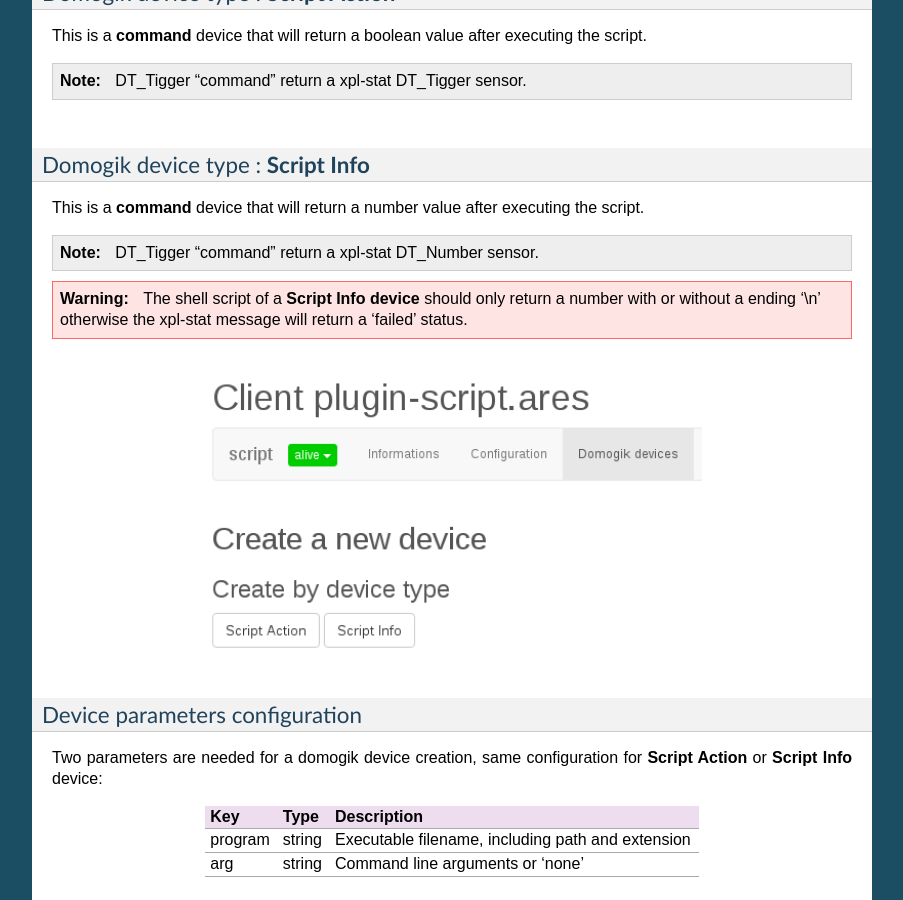
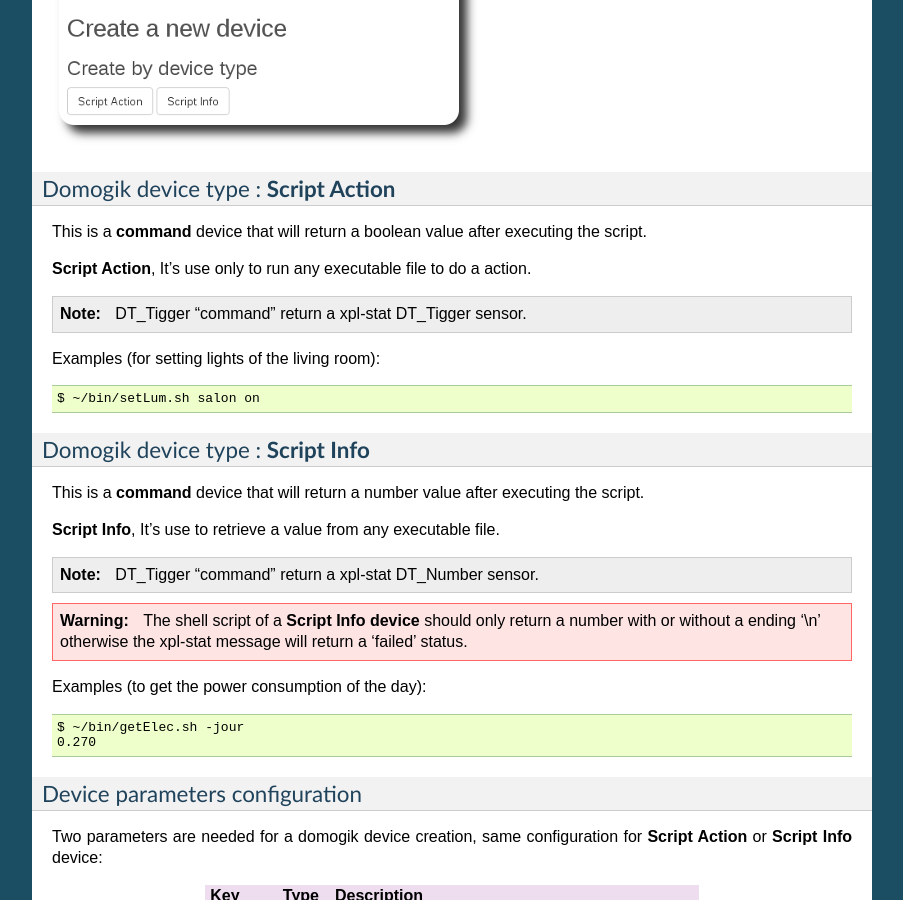
Before and after one commit to vdomos/domogik-plugin-script, a Sphinx documentation site: the page built from docs/script.txt, in a window 1280 px wide and 900 px high, scrolled down 1001 px. Shown: the whole window, without its empty margins (198-1101 px from the left). Built offline with Sphinx 7.4.7, drawn with Linux system fonts in a browser that asks for light colours; some of the changed text lies outside the part shown.

Commit message:
Doc Update

```diff
--- a/docs/script.txt
+++ b/docs/script.txt
@@ -9,47 +9,22 @@
 
 The Script plugin is used to run shell scripts with optionnal parameters with Domogik
 
-.. raw:: html
-
-   <br />
-
 
 Plugin Information Page
 -----------------------
 
-.. raw:: html
+.. image:: Domogik_Plugin-Script_1a.png
 
-   <br />
-
-.. image:: Domogik_Plugin-Script_1.png
-	:width: 600 px
-	:align: center
-
-.. raw:: html
-
-   <br />
-   <hr>
 
 Dependencies
 ============
 
 No dependencies needed
 
-.. raw:: html
-
-   <br />
-   <hr>
-
 Plugin configuration
 ====================
 
 No configuration needed for the plugin
-
-.. raw:: html
-
-   <br />
-   <hr>
-
 
 Create the domogik devices
 ==========================
@@ -57,23 +32,32 @@
 There is 2 device types:
 
 
+.. image:: Domogik_Device_Plugin-Script_2a.png
+
+
+
 Domogik device type : **Script Action**
 ---------------------------------------
 
 This is a **command** device that will return a boolean value after executing the script.
 
+**Script Action**, It's use only to run any executable file to do a action.
+
 .. note::
 	DT_Tigger "command" return a xpl-stat DT_Tigger sensor.
 
-.. raw:: html
 
-   <br />
+Examples (for setting lights of the living room): ::
+
+	$ ~/bin/setLum.sh salon on
 
 
 Domogik device type : **Script Info**
 -------------------------------------
 
 This is a **command** device that will return a number value after executing the script.
+
+**Script Info**, It's use to retrieve a value from any executable file.
 
 .. note::
 	DT_Tigger "command" return a xpl-stat DT_Number sensor.
@@ -83,17 +67,12 @@
 	The shell script of a **Script Info device** should only return a number with or without a ending '\\n'
 	otherwise the xpl-stat message will return a 'failed' status.
 
-.. raw:: html
 
-   <br />
+Examples (to get the power consumption of the day): ::
 
-.. image:: Domogik_Device_Plugin-Script_2.png
-	:width: 500 px
-	:align: center
+	$ ~/bin/getElec.sh -jour
+	0.270
 
-.. raw:: html
-
-   <br />
 
 
 Device parameters configuration
@@ -110,52 +89,25 @@
 arg                   string                      Command line arguments or 'none'
 ===================== =========================== ======================================================================
 
-.. raw:: html
-
-   <br />
-
 
 Configuration example:
 ----------------------
 
-.. raw:: html
+.. image:: Domogik_Device_Plugin-Script_4a.png
 
-   <br />
-
-.. image:: Domogik_Device_Plugin-Script_4.png
-	:width: 700 px
-	:align: center
-
-.. raw:: html
-
-   <br />
 
 
 List of created script devices
 ------------------------------
 
-.. raw:: html
+.. image:: Domogik_Device_Plugin-Script_1a.png
 
-   <br />
 
-.. image:: Domogik_Device_Plugin-Script_1.png
-	:width: 480 px
-	:align: center
-
-.. raw:: html
-
-   <br />
-   <hr>
 
 Start the plugin
 ================
 
 You can now start the plugin (start button) and use the created domogik devices.
-
-.. raw:: html
-
-   <br />
-   <hr>
 
 
 Set up your widgets on the user interface
@@ -164,51 +116,18 @@
 There is no widget for **DT_Trigger** command yet in Domoweb GUI,
  but you can run script in admin interface with the **Trigger button** of the device.
 
-.. raw:: html
-
-   <br />
-
-.. image:: Domogik_Device_Plugin-Script_3.png
-	:width: 580 px
-	:align: center
+.. image:: Domogik_Device_Plugin-Script_3a.png
 
 
 You can however create a sensor device widget for the return of a **Script Info** sensor on Domoweb.
 
 As the datatype is generic (**DT_Number**), no unit is displayed on this widget sensor !
 
+.. image:: Domoweb_Widget_Script-Sensora.png
 
-.. image:: Domoweb_Widget_Script-Sensor.png
-	:align: center
-
-.. raw:: html
-
-   <br />
 
 And this sensor widget can be update with a **crontab scenario**, which run the **Script Info Command**.
 Every minute, the value is update.
 
-.. raw:: html
 
-   <br />
-
-.. image:: Domogik_Scenario_Plugin-Script_2.png
-	:width: 400 px
-	:align: center
-
-.. raw:: html
-
-   <br />
-
-To Do
-=====
-
-Add other script type:
-----------------------
-
-* HTTP script
-* JSON script
-
-.. raw:: html
-
-   <br />
+.. image:: Domogik_Scenario_Plugin-Script_2a.png
```
Also changed, not shown: docs/Domogik_Device_Plugin-Script_1a.png (added), docs/Domogik_Device_Plugin-Script_2a.png (added), docs/Domogik_Device_Plugin-Script_3a.png (added), docs/Domogik_Device_Plugin-Script_4a.png (added), docs/Domogik_Plugin-Script_1a.png (added), docs/Domogik_Scenario_Plugin-Script_2a.png (added), docs/Domoweb_Widget_Script-Sensora.png (added).
